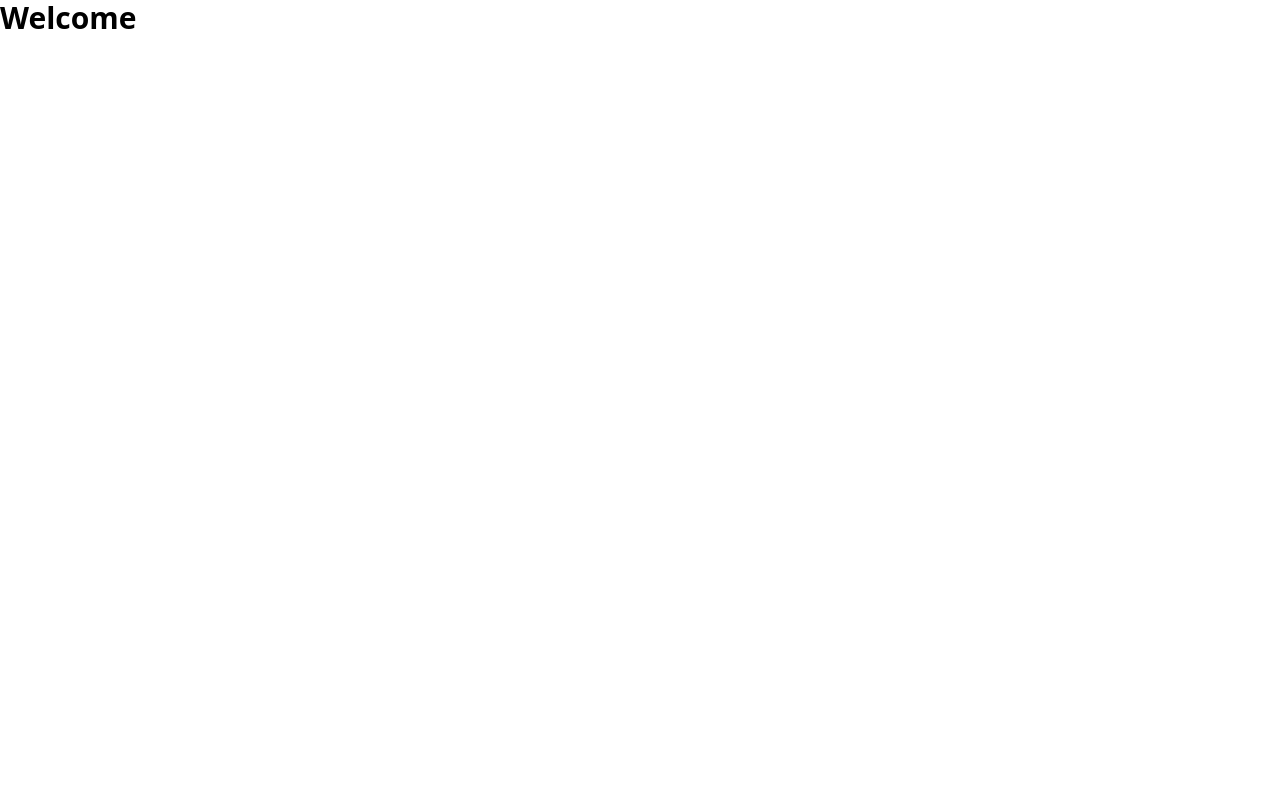
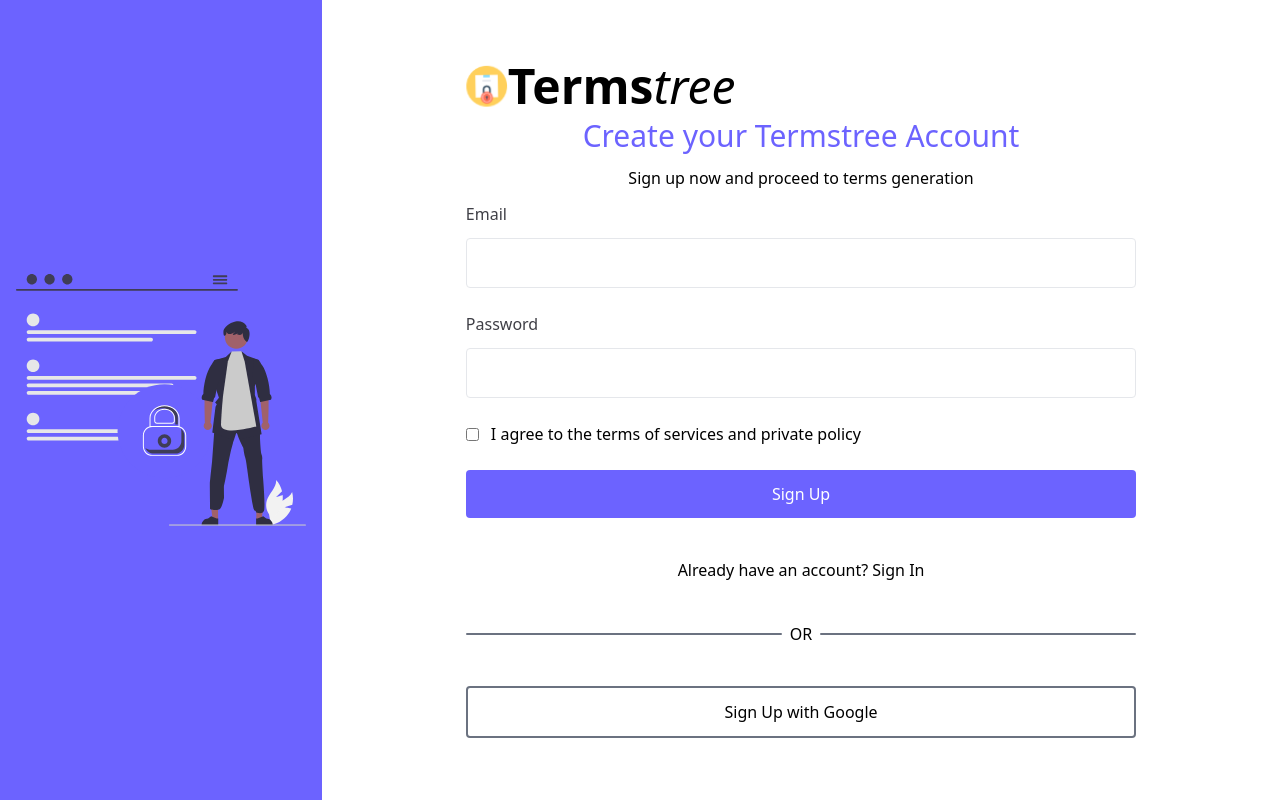
Before and after one commit to Elozino/privacy_generator, a Next.js app: page / in a window 1280 px wide. Built offline with nearby package versions, Linux system fonts and the light colour scheme.

Commit message:
register screen

```diff
--- /dev/null
+++ b/pages/auth/Register.tsx
@@ -0,0 +1,65 @@
+import Image from 'next/image'
+import React from 'react'
+import Svg from '../../public/assets/register.svg'
+import Logo from '../../public/assets/logo.svg'
+import Link from 'next/link'
+
+const Register = () => {
+  return (
+    <div className='flex h-screen'>
+      {/* left screen */}
+      <div className='flex justify-center items-center bg-pryBlue p-4 w-1/3'>
+        <Image src={Svg} alt='image' />
+      </div>
+      {/* right screen */}
+      <div className='flex flex-col justify-center items-center h-full p-8 w-full'>
+        <div className='w-3/4'>
+          <div className='flex items-center'>
+            <Image src={Logo} alt='image' />
+            <p className='text-5xl'>
+              <span className='font-bold'>Terms</span>
+              <span className='font-thin italic'>tree</span>
+            </p>
+          </div>
+          <div className='text-center my-2'>
+            <p className='text-pryBlue text-3xl'>Create your Termstree Account</p>
+            <p className='my-3'>Sign up now and proceed to terms generation</p>
+          </div>
+          <form action="" className='flex flex-col gap-6 '>
+            <div>
+              <label htmlFor="email" className='text-zinc-700'>Email</label><br />
+              <input type="text" name="email" id="email" className='w-full border p-3 rounded mt-3' />
+            </div>
+            <div>
+              <label htmlFor="password" className='text-zinc-700'>Password</label><br />
+              <input type="text" name="password" id="password" className='w-full border p-3 rounded mt-3' />
+            </div>
+            {/* checkbox */}
+            <div className='flex items-center'>
+              <input type="checkbox" name="" id="" />
+              <span className='ml-3'>I agree to the terms of services and private policy </span>
+            </div>
+            <button className='rounded p-3 cursor-pointer w-full bg-pryBlue text-white'>
+              Sign Up
+            </button>
+          </form>
+          <div className='text-center mt-10'>
+            Already have an account?
+            {" "}
+            <Link href="/">Sign In</Link>
+          </div>
+          <div className='flex items-center my-10'>
+            <div className='bg-gray-500 w-1/2 rounded-xl' style={{ height: 2 }} />
+            <span className='mx-2'>OR</span>
+            <div className='bg-gray-500 w-1/2 rounded-xl' style={{ height: 2 }} />
+          </div>
+          <button className='border-2 border-gray-500 w-full hover:border-pryBlue rounded p-3 cursor-pointer hover:bg-pryBlue hover:text-white'>
+            Sign Up with Google
+          </button>
+        </div>
+      </div>
+    </div>
+  )
+}
+
+export default Register
--- a/pages/index.tsx
+++ b/pages/index.tsx
@@ -1,18 +1,19 @@
 import Head from 'next/head'
-import Image from 'next/image'
-import { Inter } from '@next/font/google'
+import Register from './auth/Register'
 
 export default function Home() {
   return (
     <>
       <Head>
         <title>Termstree</title>
-        <meta name="description" content="Generated by create next app" />
+        <meta name="description" content="Terms and condition generator" />
         <meta name="viewport" content="width=device-width, initial-scale=1" />
-        <link rel="icon" href="/favicon.ico" />
+        <meta name="keywords" content="HTML, CSS, JavaScript" />
+        <meta name="author" content="Elozino Ovedhe" />
+        <link rel="icon" href="/favicon.svg" />
       </Head>
       <main>
-        <h1 className='text-3xl font-bold'>Welcome</h1>
+        <Register />
       </main>
     </>
   )
```
